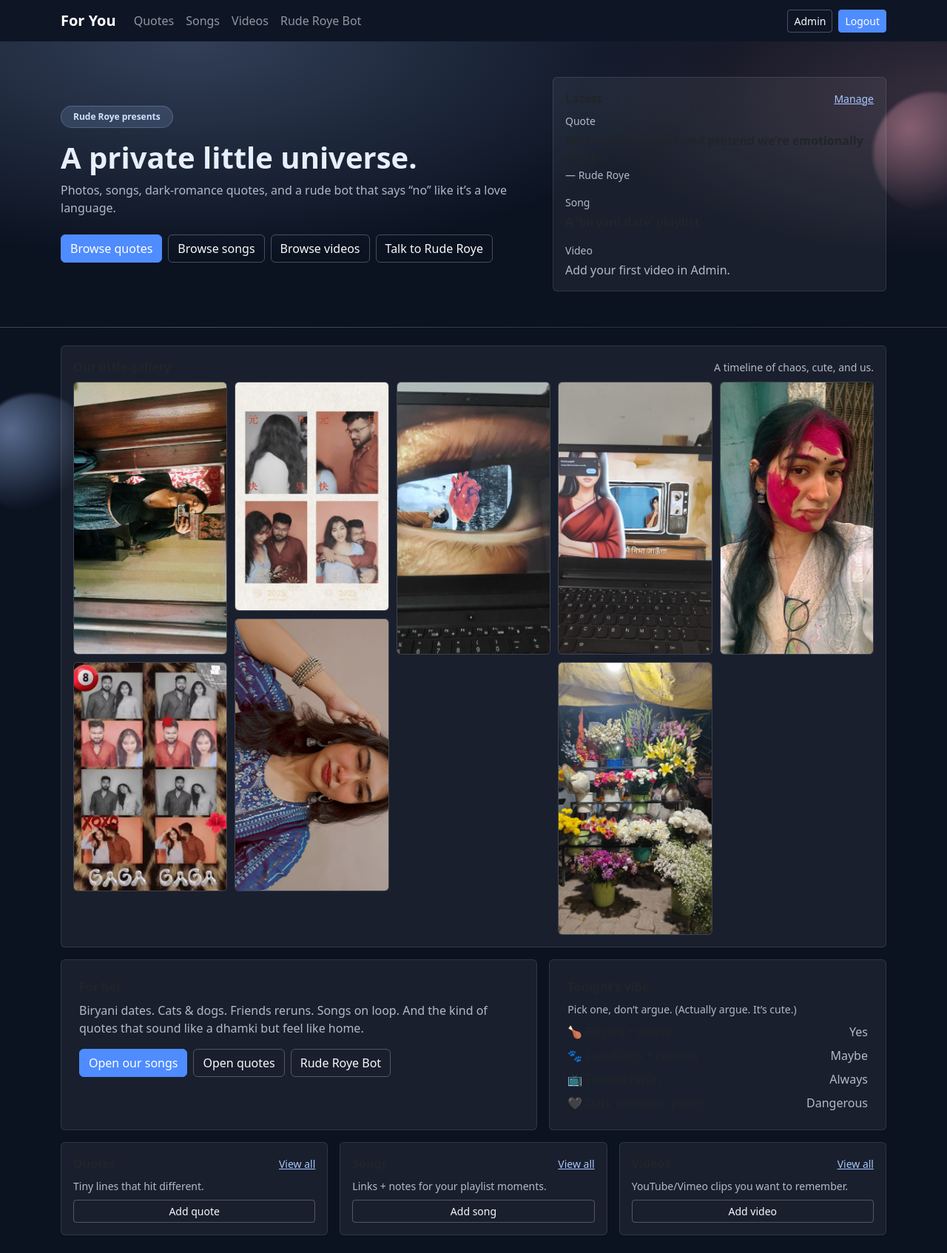
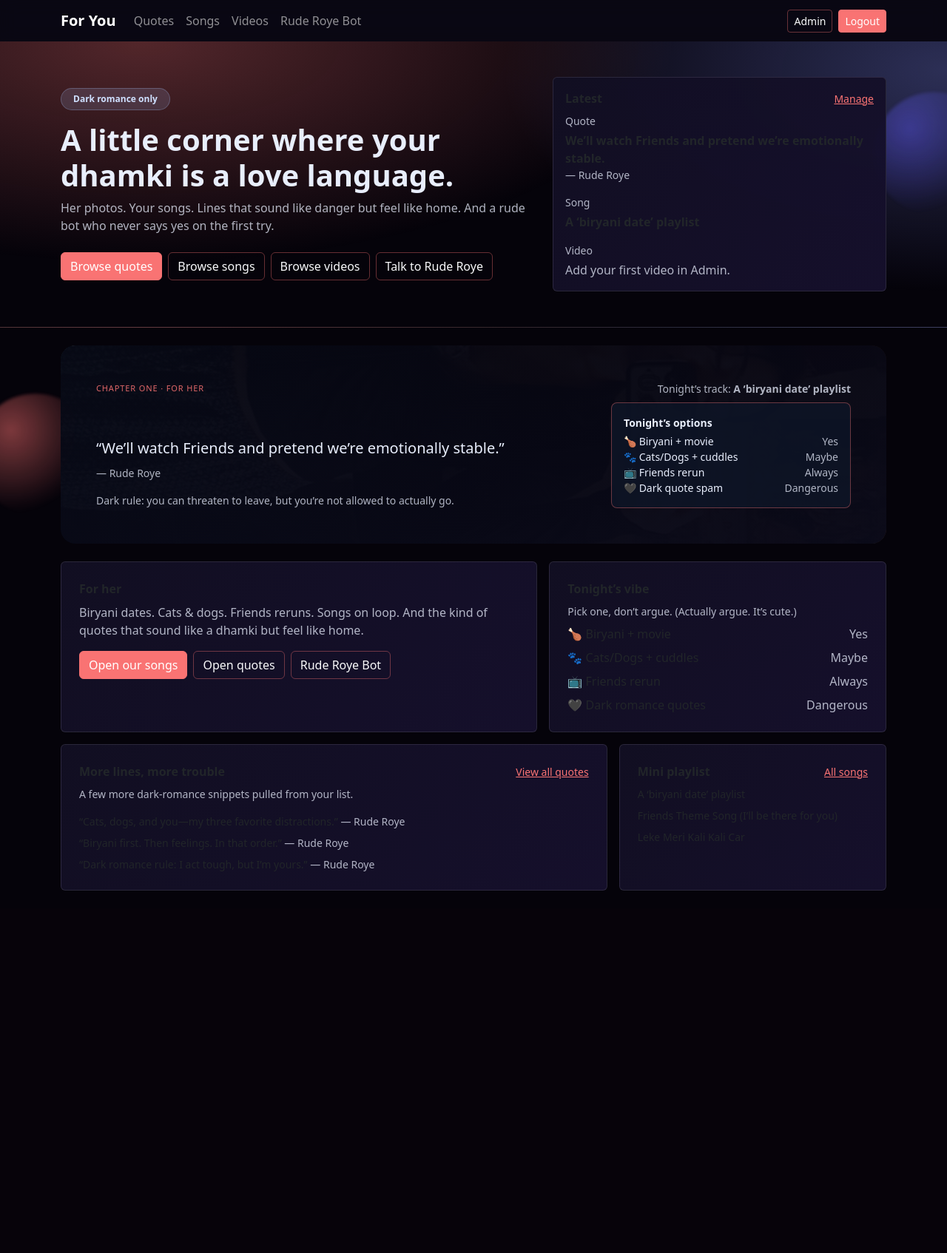
Before and after one commit to subhsingh/Rude.Roy, a Flask app: page / in a window 1280 px wide. Shown: the whole page at 74% size. After the commit the page ends 1204 px from the top, so only its background shows below. Run offline with Flask 3, Linux system fonts and the light colour scheme; a user stored in the database is signed in; data comes from the database, SQL or seed files in the repository; data that the repository does not hold is empty; some libraries are stand-ins or nearby versions.

Commit message:
Dark romance story-feed home and richer bot replies
Made-with: Cursor

```diff
--- a/app.py
+++ b/app.py
@@ -348,86 +348,86 @@ def _rude_roye_reply(message: str, history) -> str:
     if re.search(r"\b(hi|hello|hey|hii|yo)\b", low):
         return pick(
             [
-                "No.",
-                "Haan? Jaldi bol.",
-                "Speak. I’m busy being iconic.",
-                "What. Do you want biryani or drama?",
+                "No. You don’t just say hi and walk away. What do you actually want?",
+                "Hello. Now finish the sentence. I don’t read minds, I just judge them.",
+                "Hey. You get three questions today. Spend them wisely.",
+                "Haan, bol. Biryani, drama, or emotional damage—pick one.",
             ]
         )
 
     if "biryani" in low:
         return pick(
             [
-                "Biryani is the only green flag I respect. Next.",
-                "No talking. Order biryani. Then you can breathe.",
-                "If it’s not biryani, I said no.",
+                "Biryani is the only green flag I fully respect. Bring that, and I might even say yes once.",
+                "First biryani, then feelings. I’m not discussing anything serious on an empty plate.",
+                "If it’s not biryani, it’s a no. If it is biryani… it’s a dangerous maybe.",
             ]
         )
 
     if "cat" in low or "cats" in low:
         return pick(
             [
-                "Cats are superior. You’re… trying.",
-                "Fine. You can pet the cat. Not my ego though.",
-                "Me: rude. Cat: ruder. Perfect family.",
+                "Cats are superior creatures. You’re somewhere below them but slightly above the Wi‑Fi router.",
+                "Fine, we can get a cat. You can pet the cat. My ego is strictly no‑touch.",
+                "Me: rude. Cat: ruder. You: the only one allowed to stay.",
             ]
         )
 
     if "dog" in low or "dogs" in low:
         return pick(
             [
-                "Dogs are loyal. Unlike your attention span.",
-                "Ok. Dogs get a yes. You get a maybe.",
-                "If a dog likes you, I’ll consider not saying no.",
+                "Dogs are loyal. Unlike your decision making. Somehow I still like you.",
+                "Dogs get an automatic yes. You get a conditional maybe with terms and conditions.",
+                "If a dog likes you, I’m contractually obligated to reduce my rudeness by 3%.",
             ]
         )
 
     if "friends" in low:
         return pick(
             [
-                "We’re watching Friends. You’re the Joey. I’m the sarcasm.",
-                "No. Unless you bring snacks and don’t talk during the episode.",
-                "Could you BE any more obsessed? Same. Next.",
+                "We’re watching Friends. You’re Joey, obviously. I’m the sarcastic background commentary.",
+                "Fine, we’ll watch Friends again. But you’re handling snacks and you’re not allowed to talk during my favorite lines.",
+                "Could you BE any more obsessed? Same. Press play before I change my mind.",
             ]
         )
 
     if "dhamki" in low or "threat" in low:
         return pick(
             [
-                "Give dhamki properly. With style. Otherwise no.",
-                "Threaten me again and I’ll… still come back. Annoying, right?",
-                "Dhamki accepted. Terms: you stay, I pretend I don’t care.",
+                "If you’re giving me a dhamki, at least add some poetry to it. I like my threats aesthetic.",
+                "Threaten me all you want, I’ll still show up. That’s the problem and the promise.",
+                "Dhamki accepted. Fine print: you stay, I act rude, both of us know it’s fake.",
             ]
         )
 
     if "love" in low or "miss" in low:
         return pick(
             [
-                "No. (Yes.)",
-                "Miss you too. Don’t make it weird.",
-                "Say it again. I like the audacity.",
-                "I’m not romantic. I’m just… selectively soft.",
+                "No. (Which obviously means yes, but I’m not giving you the satisfaction.)",
+                "Miss you too. There, I said it. Screenshot it before I deny everything later.",
+                "Say it again. I like when you’re shameless about it.",
+                "I’m not romantic. I’m just catastrophically soft for one specific person. Annoying, right?",
             ]
         )
 
     if "song" in low or "music" in low:
         return pick(
             [
-                "Play something dramatic. We have standards.",
-                "No sad songs. Only ‘main character’ songs.",
-                "Send link. I’ll judge silently. Loudly.",
+                "Play something dramatic. Main character energy only, no side‑character playlists allowed.",
+                "No sad songs unless we’re specifically choosing violence against our own feelings.",
+                "Send me the link. I’ll judge the song and secretly add it to ‘our’ playlist.",
             ]
         )
 
     # default: rude but flirty
     return pick(
         [
-            "No.",
-            "Ask better questions.",
-            "I’m listening. Unfortunately.",
-            "Try again. With confidence.",
-            "Hmm. Still no.",
-            "Fine. Maybe. Don’t get used to it.",
+            "No. But I’m still here, so that counts for something.",
+            "Ask better questions. You’re interesting, act like it.",
+            "I’m listening. Unfortunately for both of us.",
+            "Try again, this time like you actually know I like you.",
+            "Hmm. Still no… but I’m smiling a little. Tiny bit.",
+            "Fine. Maybe. Don’t get used to it. (You absolutely will.)",
         ]
     )
 
--- a/templates/base.html
+++ b/templates/base.html
@@ -11,33 +11,54 @@
       crossorigin="anonymous"
     />
     <style>
-      body { background: #0b1220; color: #e8eefc; }
-      .navbar { background: rgba(16, 24, 40, 0.75) !important; backdrop-filter: blur(8px); }
-      .card { background: rgba(255,255,255,0.06); border: 1px solid rgba(255,255,255,0.10); }
-      a { color: #a7c7ff; }
+      body { background: #05030a; color: #e8eefc; }
+      .navbar { background: rgba(10, 8, 20, 0.9) !important; backdrop-filter: blur(12px); }
+      .card { background: linear-gradient(135deg, rgba(18, 15, 35, 0.96), rgba(22, 16, 45, 0.96)); border: 1px solid rgba(255,255,255,0.10); }
+      a { color: #f97373; }
       .muted { color: rgba(232,238,252,0.75); }
       .badge-soft { background: rgba(167,199,255,0.15); border: 1px solid rgba(167,199,255,0.25); color: #cfe0ff; }
       .hero {
-        background: radial-gradient(1200px 500px at 20% 0%, rgba(167,199,255,0.25), transparent 60%),
-                    radial-gradient(900px 400px at 100% 20%, rgba(250, 170, 190, 0.18), transparent 55%);
+        background: radial-gradient(1200px 500px at 15% 0%, rgba(248,113,113,0.32), transparent 60%),
+                    radial-gradient(1000px 500px at 100% 10%, rgba(129,140,248,0.32), transparent 60%);
         border-bottom: 1px solid rgba(255,255,255,0.10);
       }
       .form-control, .form-select { background: rgba(255,255,255,0.06); border: 1px solid rgba(255,255,255,0.15); color: #e8eefc; }
       .form-control:focus { background: rgba(255,255,255,0.08); color: #e8eefc; }
-      .btn-primary { background: #4f8cff; border-color: #4f8cff; }
-      .btn-outline-light { border-color: rgba(255,255,255,0.25); }
+      .btn-primary { background: #f97373; border-color: #f97373; }
+      .btn-outline-light { border-color: rgba(248,113,113,0.4); }
       .alert { border: 1px solid rgba(255,255,255,0.15); background: rgba(255,255,255,0.07); color: #e8eefc; }
       .creature { position: fixed; inset: auto; width: 160px; height: 160px; border-radius: 999px; filter: blur(2px); opacity: 0.55; pointer-events: none; z-index: 0; }
-      .creature.one { left: -40px; bottom: 12vh; background: radial-gradient(circle at 30% 30%, rgba(167,199,255,0.9), rgba(167,199,255,0.1) 60%, transparent 70%); animation: floaty 9s ease-in-out infinite; }
-      .creature.two { right: -50px; top: 18vh; background: radial-gradient(circle at 30% 30%, rgba(250,170,190,0.8), rgba(250,170,190,0.10) 60%, transparent 70%); animation: floaty 11s ease-in-out infinite reverse; }
+      .creature.one { left: -40px; bottom: 12vh; background: radial-gradient(circle at 30% 30%, rgba(248,113,113,0.9), rgba(248,113,113,0.1) 60%, transparent 70%); animation: floaty 9s ease-in-out infinite; }
+      .creature.two { right: -50px; top: 18vh; background: radial-gradient(circle at 30% 30%, rgba(79,70,229,0.85), rgba(79,70,229,0.10) 60%, transparent 70%); animation: floaty 11s ease-in-out infinite reverse; }
       @keyframes floaty { 0%,100% { transform: translate(0,0) scale(1);} 50% { transform: translate(14px,-18px) scale(1.04);} }
       main, nav { position: relative; z-index: 1; }
-      .masonry { column-count: 2; column-gap: 10px; }
-      @media (min-width: 768px) { .masonry { column-count: 3; } }
-      @media (min-width: 992px) { .masonry { column-count: 5; } }
-      .masonry-item { break-inside: avoid; margin: 0 0 10px 0; }
-      .gallery-item { border: 1px solid rgba(255,255,255,0.12); background: rgba(255,255,255,0.04); transition: transform .18s ease, border-color .18s ease; }
-      .gallery-item:hover { transform: translateY(-2px); border-color: rgba(167,199,255,0.35); }
+      .story-card {
+        position: relative;
+        overflow: hidden;
+        border-radius: 20px;
+      }
+      .story-card-img {
+        position: absolute;
+        inset: 0;
+        width: 100%;
+        height: 100%;
+        object-fit: cover;
+        opacity: 0.45;
+        filter: grayscale(0.1);
+        transform: scale(1.05);
+      }
+      .story-overlay {
+        position: relative;
+        z-index: 1;
+        background: radial-gradient(circle at 0 0, rgba(15,23,42,0.2), transparent 55%),
+                    linear-gradient(to bottom right, rgba(5,5,15,0.92), rgba(10,10,25,0.96));
+      }
+      .story-tag {
+        letter-spacing: .08em;
+        text-transform: uppercase;
+        font-size: 11px;
+        color: rgba(248,113,113,0.9);
+      }
     </style>
   </head>
   <body>
--- a/templates/index.html
+++ b/templates/index.html
@@ -6,9 +6,9 @@
     <div class="container">
       <div class="row align-items-center g-4">
         <div class="col-lg-7">
-          <span class="badge badge-soft rounded-pill px-3 py-2 mb-3">Rude Roye presents</span>
-          <h1 class="display-6 fw-semibold mb-2">A private little universe.</h1>
-          <p class="muted mb-4">Photos, songs, dark-romance quotes, and a rude bot that says “no” like it’s a love language.</p>
+          <span class="badge badge-soft rounded-pill px-3 py-2 mb-3">Dark romance only</span>
+          <h1 class="display-6 fw-semibold mb-2">A little corner where your dhamki is a love language.</h1>
+          <p class="muted mb-4">Her photos. Your songs. Lines that sound like danger but feel like home. And a rude bot who never says yes on the first try.</p>
           <div class="d-flex flex-wrap gap-2">
             <a class="btn btn-primary" href="{{ url_for('quotes') }}">Browse quotes</a>
             <a class="btn btn-outline-light" href="{{ url_for('songs') }}">Browse songs</a>
@@ -60,27 +60,44 @@
 {% endblock %}
 
 {% block content %}
-  {% if media %}
-    <div class="card p-3 mb-3">
-      <div class="d-flex justify-content-between align-items-center mb-2">
-        <div class="fw-semibold">Our little gallery</div>
-        <div class="small muted">A timeline of chaos, cute, and us.</div>
-      </div>
-      <div class="masonry">
-        {% for name in media %}
-          {% set lower = name.lower() %}
-          <div class="masonry-item">
-            <div class="rounded overflow-hidden gallery-item">
-              {% if lower.endswith('.mp4') or lower.endswith('.webm') %}
-                <video src="{{ url_for('static', filename='media/' ~ name) }}" muted playsinline preload="metadata" controls style="width: 100%; height: auto; display:block;"></video>
-              {% else %}
-                <img src="{{ url_for('static', filename='media/' ~ name) }}" alt="" loading="lazy" style="width: 100%; height: auto; display:block;" />
-              {% endif %}
+  {% set has_media = media and media|length > 0 %}
+
+  {% if latest_quotes %}
+    {% set first_quote = latest_quotes[0] %}
+    {% set first_img = has_media and media[0] or None %}
+    <article class="story-card mb-4">
+      {% if first_img %}
+        <img src="{{ url_for('static', filename='media/' ~ first_img) }}" class="story-card-img" alt="" loading="lazy" />
+      {% endif %}
+      <div class="story-overlay p-4 p-md-5">
+        <div class="d-flex justify-content-between align-items-center mb-2">
+          <div class="story-tag">Chapter one · For her</div>
+          {% if latest_songs %}
+            <div class="small muted">Tonight’s track: <span class="fw-semibold">{{ latest_songs[0].title }}</span></div>
+          {% endif %}
+        </div>
+        <div class="row g-4 align-items-end">
+          <div class="col-md-8">
+            <div class="fs-5 mb-2">“{{ first_quote.text }}”</div>
+            {% if first_quote.author %}
+              <div class="small muted mb-3">— {{ first_quote.author }}</div>
+            {% endif %}
+            <div class="small muted">
+              Dark rule: you can threaten to leave, but you’re not allowed to actually go.
             </div>
           </div>
-        {% endfor %}
+          <div class="col-md-4">
+            <div class="border rounded-3 p-3 small" style="background: rgba(15,23,42,0.7); border-color: rgba(248,113,113,0.4) !important;">
+              <div class="fw-semibold mb-1">Tonight’s options</div>
+              <div class="d-flex justify-content-between"><span>🍗 Biryani + movie</span><span class="muted">Yes</span></div>
+              <div class="d-flex justify-content-between"><span>🐾 Cats/Dogs + cuddles</span><span class="muted">Maybe</span></div>
+              <div class="d-flex justify-content-between"><span>📺 Friends rerun</span><span class="muted">Always</span></div>
+              <div class="d-flex justify-content-between"><span>🖤 Dark quote spam</span><span class="muted">Dangerous</span></div>
+            </div>
+          </div>
+        </div>
       </div>
-    </div>
+    </article>
   {% endif %}
 
   <div class="row g-3 mb-3">
@@ -112,46 +129,38 @@
   </div>
 
   <div class="row g-3">
-    <div class="col-md-4">
-      <div class="card h-100 p-3">
+    <div class="col-lg-8">
+      <div class="card p-4 h-100">
         <div class="d-flex justify-content-between align-items-center mb-2">
-          <div class="fw-semibold">Quotes</div>
-          <a class="small" href="{{ url_for('quotes') }}">View all</a>
+          <div class="fw-semibold">More lines, more trouble</div>
+          <a class="small" href="{{ url_for('quotes') }}">View all quotes</a>
         </div>
-        <div class="small muted mb-2">Tiny lines that hit different.</div>
-        {% if current_user.is_authenticated %}
-          <a class="btn btn-sm btn-outline-light" href="{{ url_for('admin_quote_new') }}">Add quote</a>
-        {% else %}
-          <div class="small muted">Login to add.</div>
-        {% endif %}
+        <div class="small muted mb-3">A few more dark-romance snippets pulled from your list.</div>
+        <div class="vstack gap-2 small">
+          {% for q in latest_quotes[1:4] %}
+            <div>“{{ q.text }}” {% if q.author %}<span class="muted">— {{ q.author }}</span>{% endif %}</div>
+          {% else %}
+            <div class="muted">Add a few more quotes in Admin to see them here.</div>
+          {% endfor %}
+        </div>
       </div>
     </div>
-    <div class="col-md-4">
-      <div class="card h-100 p-3">
+    <div class="col-lg-4">
+      <div class="card p-4 h-100">
         <div class="d-flex justify-content-between align-items-center mb-2">
-          <div class="fw-semibold">Songs</div>
-          <a class="small" href="{{ url_for('songs') }}">View all</a>
+          <div class="fw-semibold">Mini playlist</div>
+          <a class="small" href="{{ url_for('songs') }}">All songs</a>
         </div>
-        <div class="small muted mb-2">Links + notes for your playlist moments.</div>
-        {% if current_user.is_authenticated %}
-          <a class="btn btn-sm btn-outline-light" href="{{ url_for('admin_song_new') }}">Add song</a>
-        {% else %}
-          <div class="small muted">Login to add.</div>
-        {% endif %}
-      </div>
-    </div>
-    <div class="col-md-4">
-      <div class="card h-100 p-3">
-        <div class="d-flex justify-content-between align-items-center mb-2">
-          <div class="fw-semibold">Videos</div>
-          <a class="small" href="{{ url_for('videos') }}">View all</a>
+        <div class="vstack gap-2 small">
+          {% for s in latest_songs[:4] %}
+            <div class="d-flex justify-content-between">
+              <span>{{ s.title }}</span>
+              {% if s.artist %}<span class="muted">{{ s.artist }}</span>{% endif %}
+            </div>
+          {% else %}
+            <div class="muted">Add songs in Admin to build your playlist.</div>
+          {% endfor %}
         </div>
-        <div class="small muted mb-2">YouTube/Vimeo clips you want to remember.</div>
-        {% if current_user.is_authenticated %}
-          <a class="btn btn-sm btn-outline-light" href="{{ url_for('admin_video_new') }}">Add video</a>
-        {% else %}
-          <div class="small muted">Login to add.</div>
-        {% endif %}
       </div>
     </div>
   </div>
```
